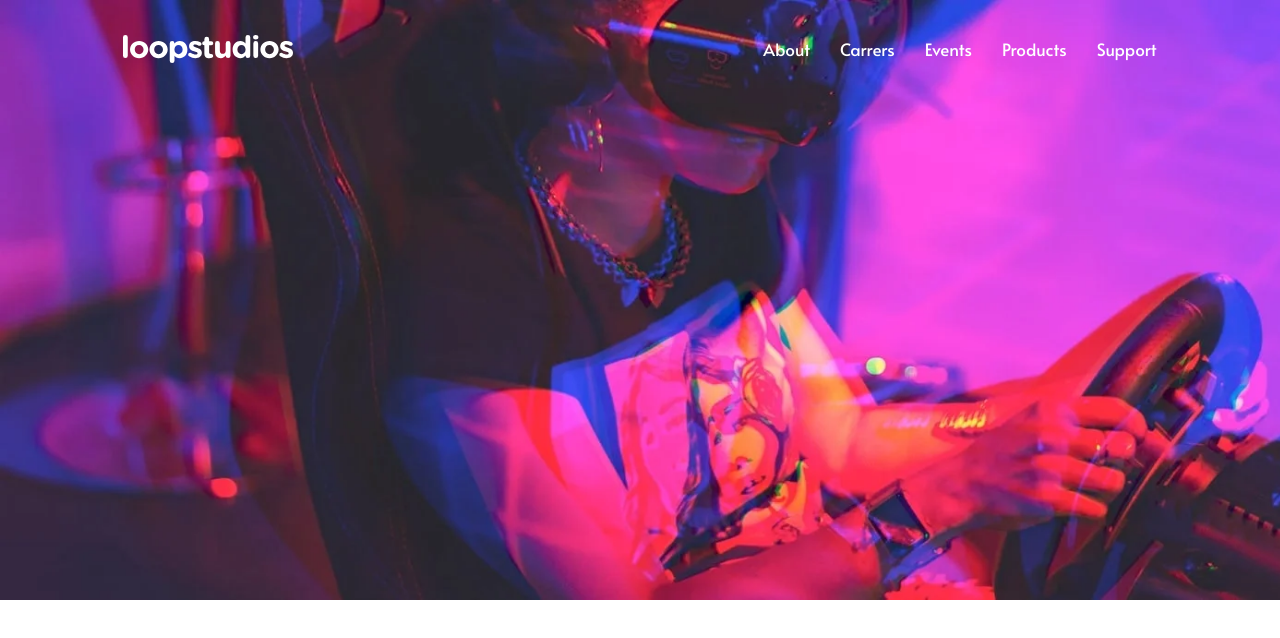
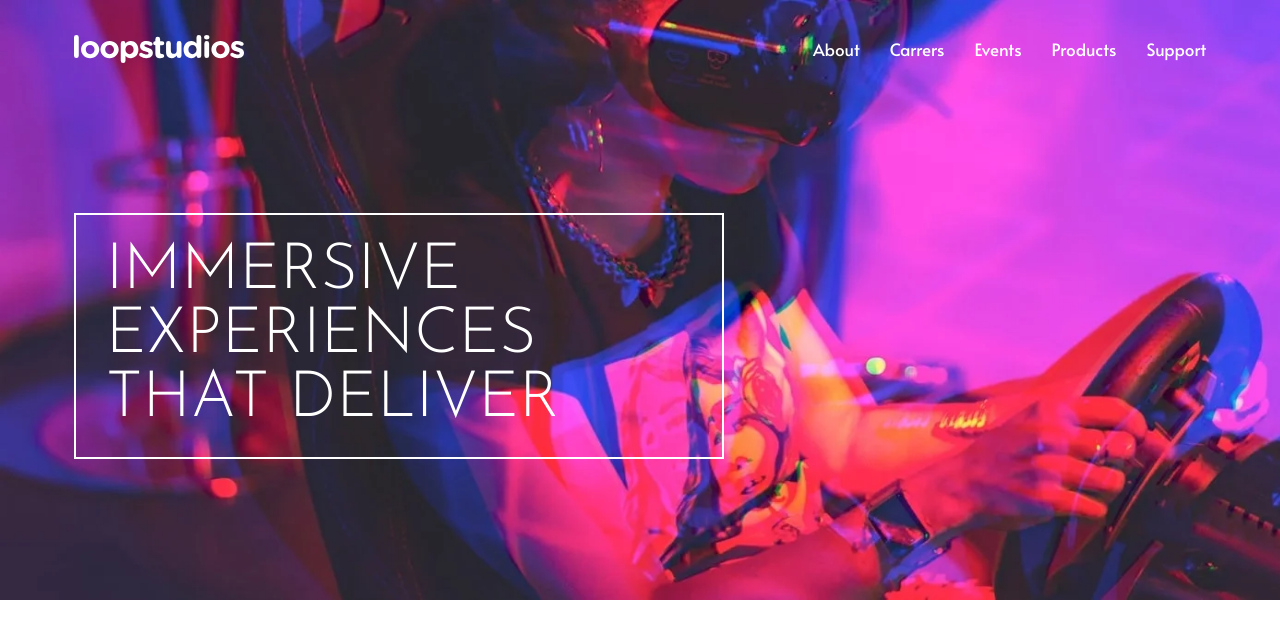
Before and after one commit to JuanBlancodev/loopstudios-landing-page, a React (Vite) app: page / in a window 1280 px wide. Shown: the top 638 px of the page. Built offline with nearby package versions, Linux system fonts and the light colour scheme.

Commit message:
title added

```diff
--- a/src/components/Header.jsx
+++ b/src/components/Header.jsx
@@ -8,6 +8,10 @@ const Wrapper = styled.header`
   position: relative;
   with: 100%;
   height: 800px;
+
+  display: grid;
+  align-content: start;
+  row-gap: 150px;
 
   padding: 35px 20px;
 
@@ -21,8 +25,6 @@ const Wrapper = styled.header`
     height: 600px;
     background-size: cover;
 
-    display: grid;
-    align-content: start;
     grid-template-columns: repeat(12, 1fr);
   }
 `
@@ -53,6 +55,21 @@ const MenuMobile = styled.div`
   z-index: 1000;
 `
 
+const Title = styled.h1`
+  grid-column: 2;
+  padding: 25px 20px;
+  border: 2px solid var(--color-white);
+
+  font-size: 1.3rem;
+
+  @media (width > 720px){
+    width: 650px;
+    font-size: 2rem;
+
+    padding: 25px 30px;
+  }
+`
+
 const Header = () => {
   const [menuOpened, setMenuOpened] = useState(false)
 
@@ -64,7 +81,7 @@ const Header = () => {
 
   return (
     <Wrapper url={`/${getWidth() < 720 ? 'mobile' : 'desktop'}/image-hero.webp`}>
-      <Navegation className='flex justify-between align-center'>
+      <Navegation className='flex justify-between align-center gap-4'>
         <Img src='/logo.svg' alt='' />
         { getWidth() < 720 ?
           <FontAwesomeIcon icon={faBars} className='icon' onClick={toggleMenu} /> : (
@@ -112,6 +129,12 @@ const Header = () => {
           </ul>
         </MenuMobile> }
       </Navegation>
+
+      <Title>
+        <h1 className='uppercase ff-secondary fw-regular white'>
+          Immersive experiences that deliver
+        </h1>
+      </Title>
     </Wrapper>
   )
 }
```
